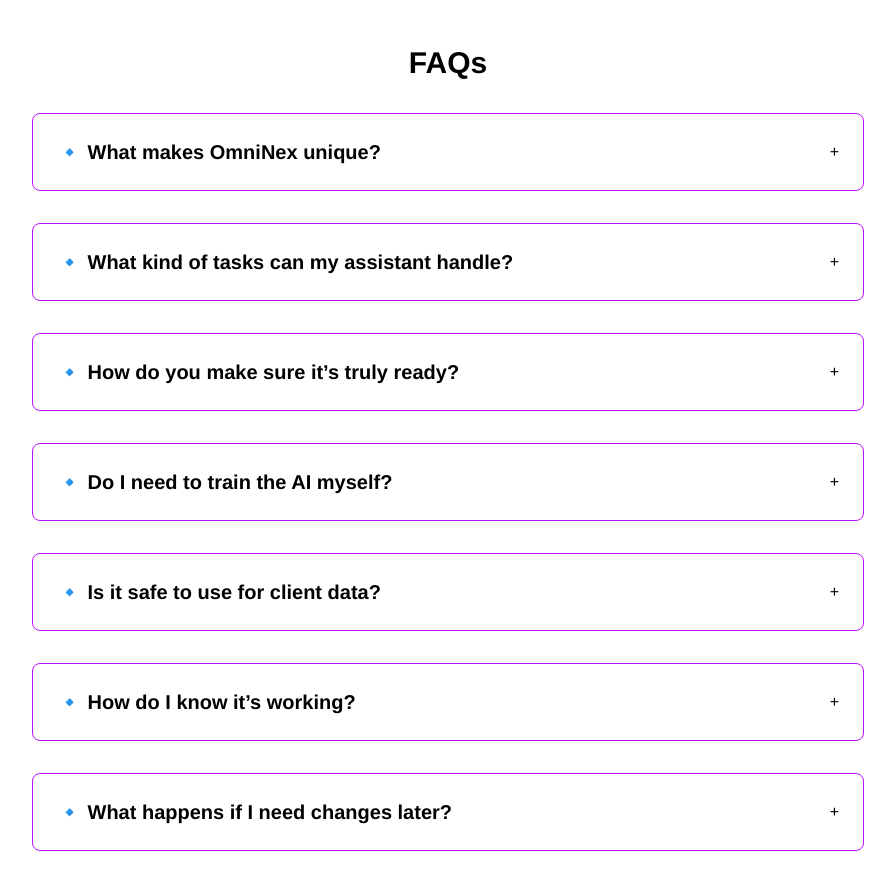
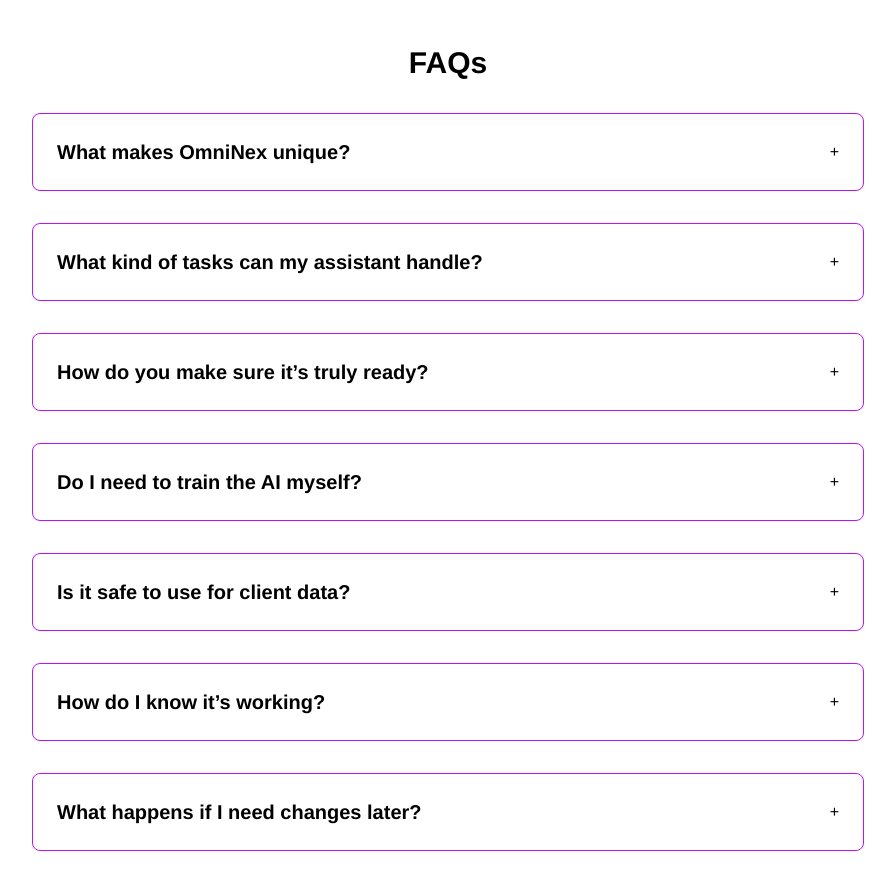
Before and after one commit to Kalcho8233/OmniNexAIWebsite, a Next.js app: page / in a window 1280 px wide. Shown: the part 3980-4870 px from the top of the page, without its empty margins (192-1087 px from the left). Built offline with nearby package versions, Linux system fonts and the light colour scheme.

Commit message:
Update index.jsx

```diff
--- a/pages/index.jsx
+++ b/pages/index.jsx
@@ -35,7 +35,7 @@
           <div className="space-y-8">
             {[
               {
-                label: "🔹 What makes OmniNex unique?",
+                label: "What makes OmniNex unique?",
                 children: (
                   <p>
                     We build assistants around <strong>your exact process</strong> - not templates. Operate by chat when you ask or run on autopilot when you’re busy. Connected to your stack, engineered for reliability and measurable ROI.
@@ -43,7 +43,7 @@
                 )
               },
               {
-                label: "🔹 What kind of tasks can my assistant handle?",
+                label: "What kind of tasks can my assistant handle?",
                 children: (
                   <p>
                     Repetitive, rules-based work: follow-ups and reminders, meeting summaries and handoffs, lead routing/scoring, report generation, content drafts, invoice/expense processing, data syncs, onboarding sequences – and many more.
@@ -51,7 +51,7 @@
                 )
               },
               {
-                label: "🔹 How do you make sure it’s truly ready?",
+                label: "How do you make sure it’s truly ready?",
                 children: (
     <p>
       We launch when it’s right - not just fast. We stress-test the assistant, fix what breaks, and test again. Only after it passes our QA standard - real-world scenarios, built-in guardrails, and a dry run with your team - do we go live. Quality & stability first, no surprises in production.
@@ -59,7 +59,7 @@
                 )
               },
               {
-                label: "🔹 Do I need to train the AI myself?",
+                label: "Do I need to train the AI myself?",
                 children: (
                   <p>
                     No. You share SOPs, docs or links; we ingest and structure them, set guardrails, and test on real scenarios. You review and approve before go-live.
@@ -67,7 +67,7 @@
                 )
               },
               {
-                label: "🔹 Is it safe to use for client data?",
+                label: "Is it safe to use for client data?",
                 children: (
                   <p>
                     Yes. We apply least-privilege access, encrypted connections, and avoid storing data unless required. Wherever possible, data stays in your systems. Audit trails available on request.
@@ -75,7 +75,7 @@
                 )
               },
               {
-                label: "🔹 How do I know it’s working?",
+                label: "How do I know it’s working?",
                 children: (
                   <p>
                     You’ll see clear indicators where it matters most—like key tasks completed, hours freed up, and measurable impact on your workflow or pipeline. We provide periodic summaries and review sessions to highlight progress and fine-tune what’s running.
@@ -83,7 +83,7 @@
                 )
               },
               {
-                label: "🔹 What happens if I need changes later?",
+                label: "What happens if I need changes later?",
                 children: (
                   <p>
                     Included. Small tweaks and improvements are part of every plan. Larger requests are scheduled as fixed mini-sprints or queued for the next cycle - no surprises.
```
